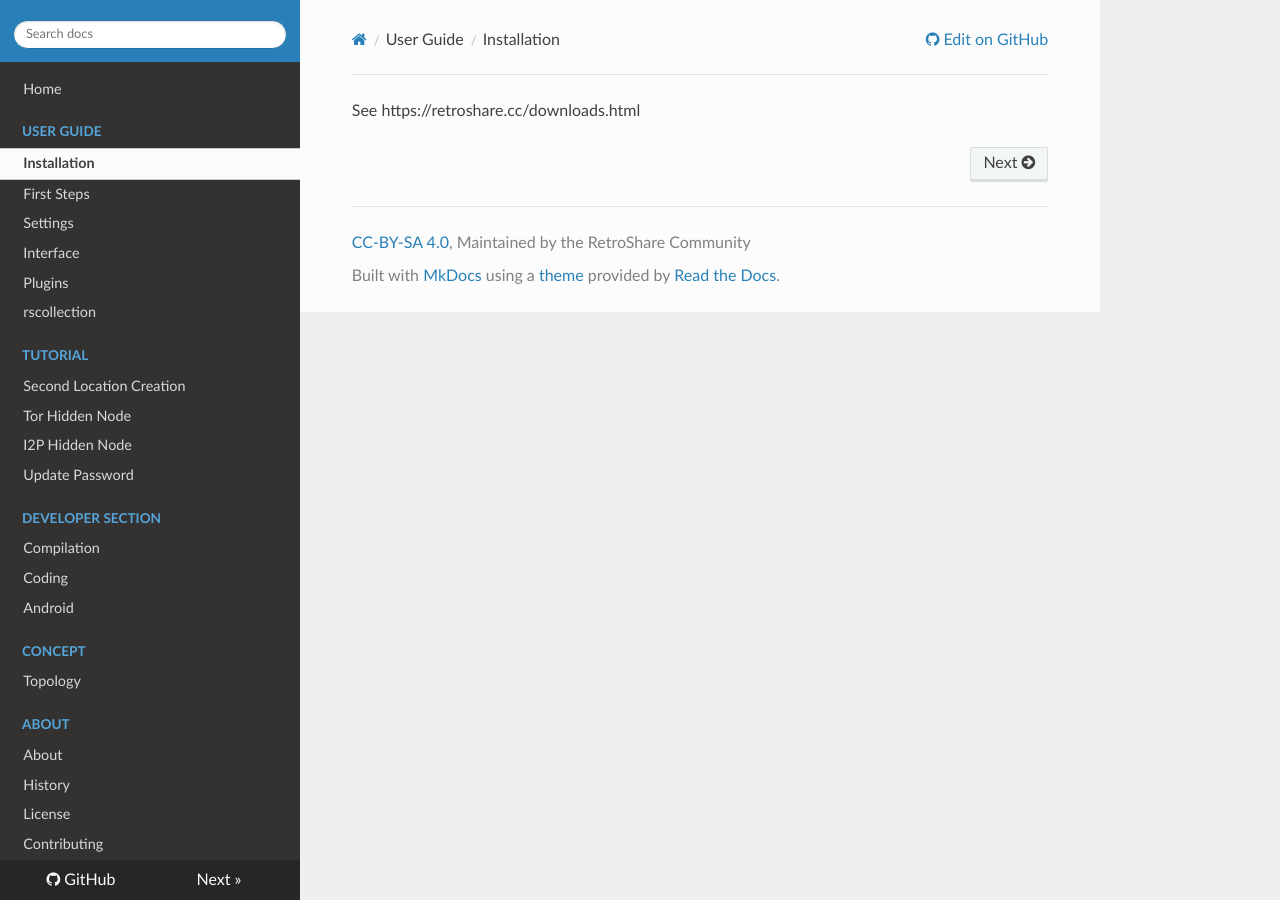
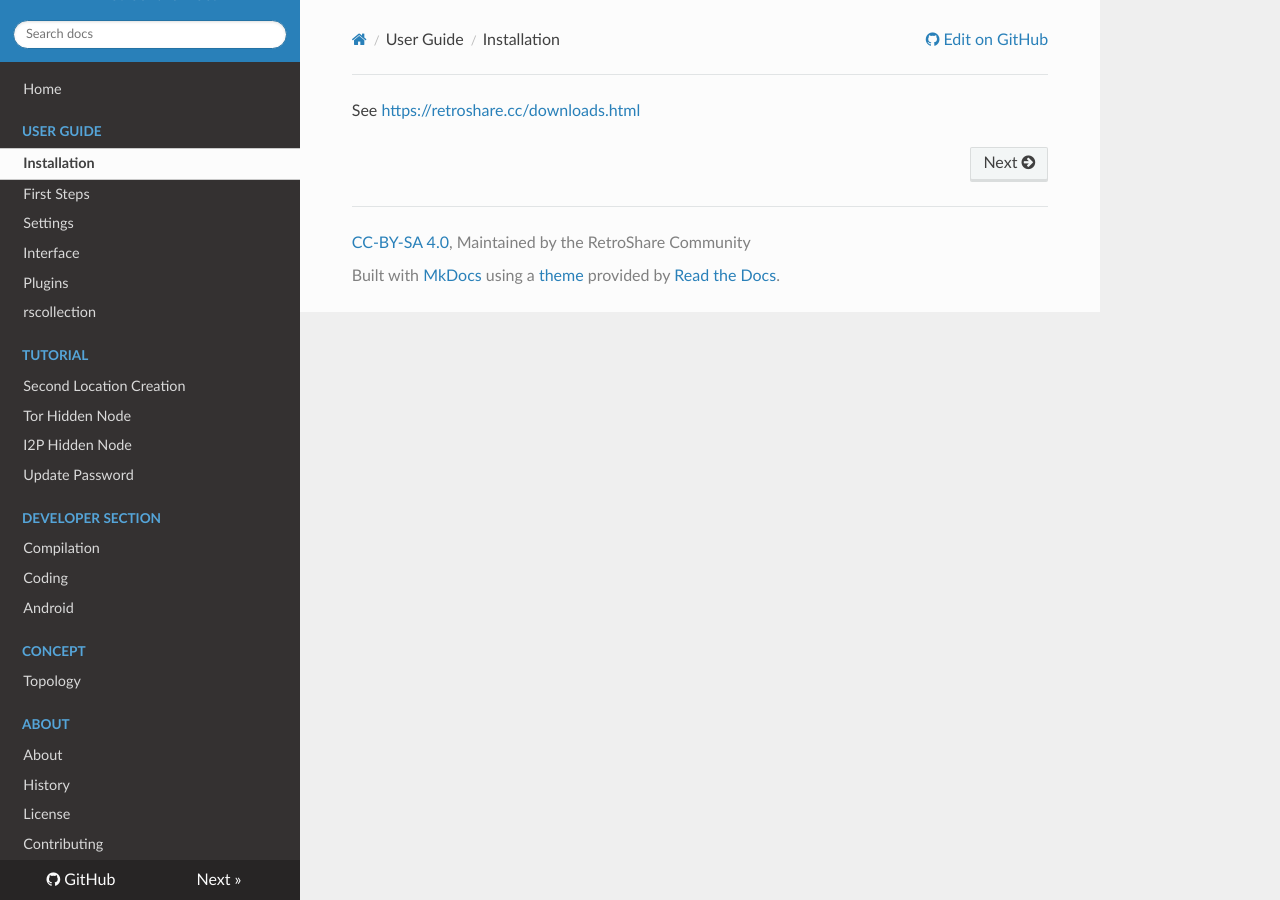
Before and after one commit to RetroShare/documentation, an MkDocs documentation site: the page built from docs/user-guide/installation.md, in a window 1280 px wide. Built offline with MkDocs 1.6.1, drawn with Linux system fonts in a browser that asks for light colours; nearby versions of some CDN libraries; old or Windows-style settings are respelled for this version of MkDocs.

Commit message:
Enable clickable link

```diff
--- a/docs/user-guide/installation.md
+++ b/docs/user-guide/installation.md
@@ -1 +1 @@
-See https://retroshare.cc/downloads.html
+See <https://retroshare.cc/downloads.html>
```
